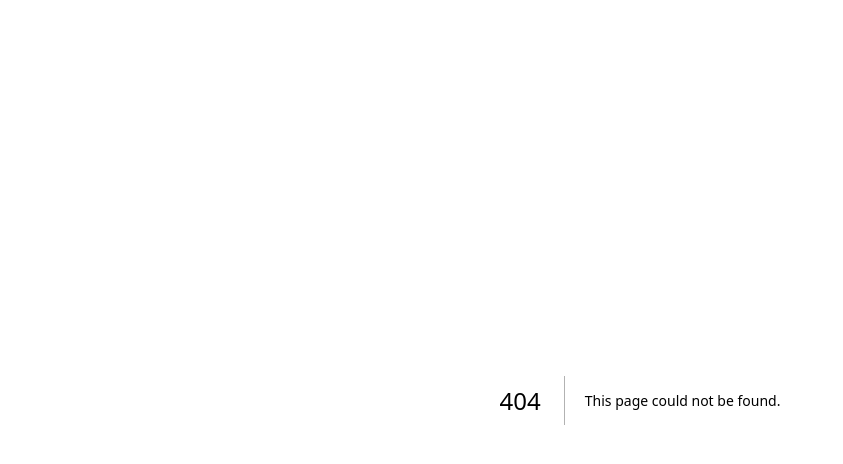
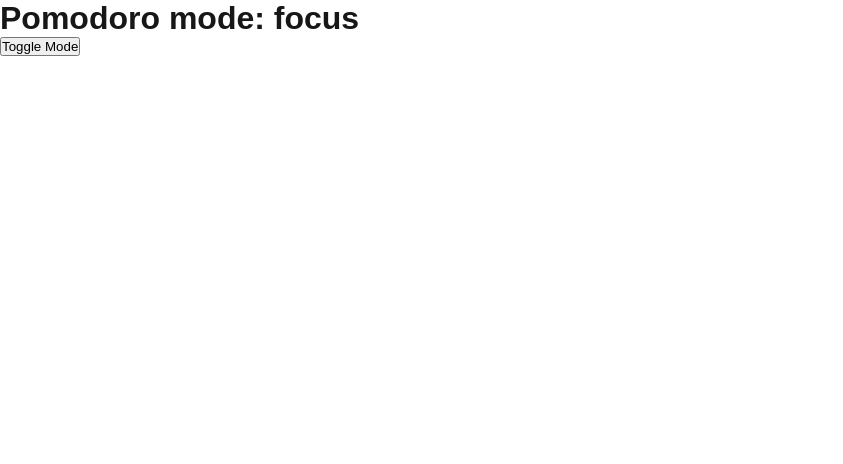
Before and after one commit to Sparklingstadt/pomo-stamp, a Next.js app: page /lab in a window 1280 px wide. Before the commit this address had no page. Shown: the top 464 px of the page, without its empty margins (0-843 px from the left). Built offline with nearby package versions, Linux system fonts and the light colour scheme.

Commit message:
feat: toggle timer mode

```diff
--- /dev/null
+++ b/app/lab/components/ToggleMode.tsx
@@ -0,0 +1,14 @@
+'use client'
+
+import { useState } from "react"
+
+export default function Pomodoro() {
+  const [mode, setMode] = useState<'focus' | 'break'>('focus')
+
+  return (
+    <div>
+      <h1>Pomodoro mode: {mode}</h1>
+      <button onClick={() => setMode(mode === 'focus' ? 'break' : 'focus')}>Toggle Mode</button>
+    </div>
+  )
+}
--- /dev/null
+++ b/app/lab/page.tsx
@@ -0,0 +1,7 @@
+import ToggleMode from "./components/ToggleMode";
+
+export default function Page() {
+  return (
+    <ToggleMode></ToggleMode>
+  )
+}
```
